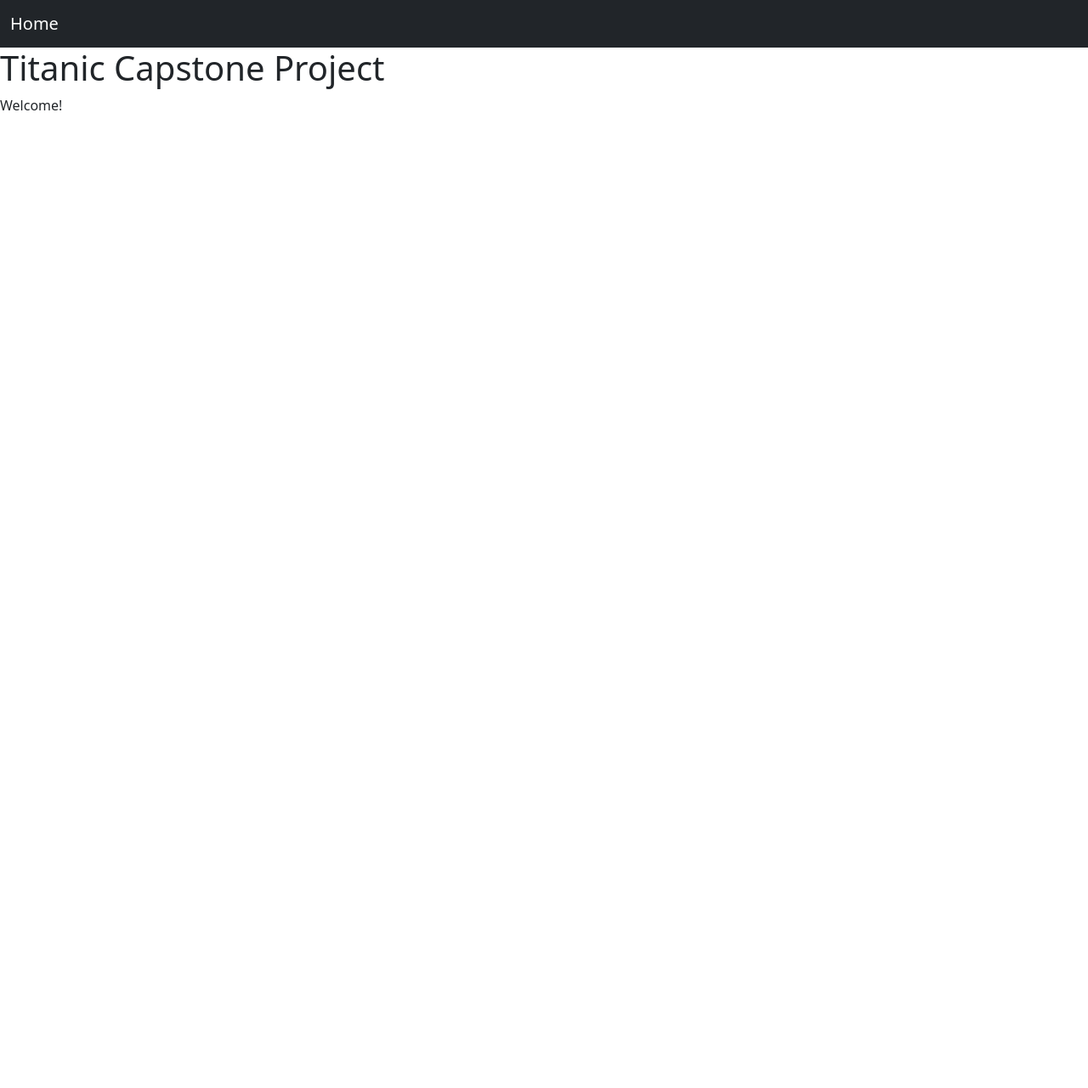
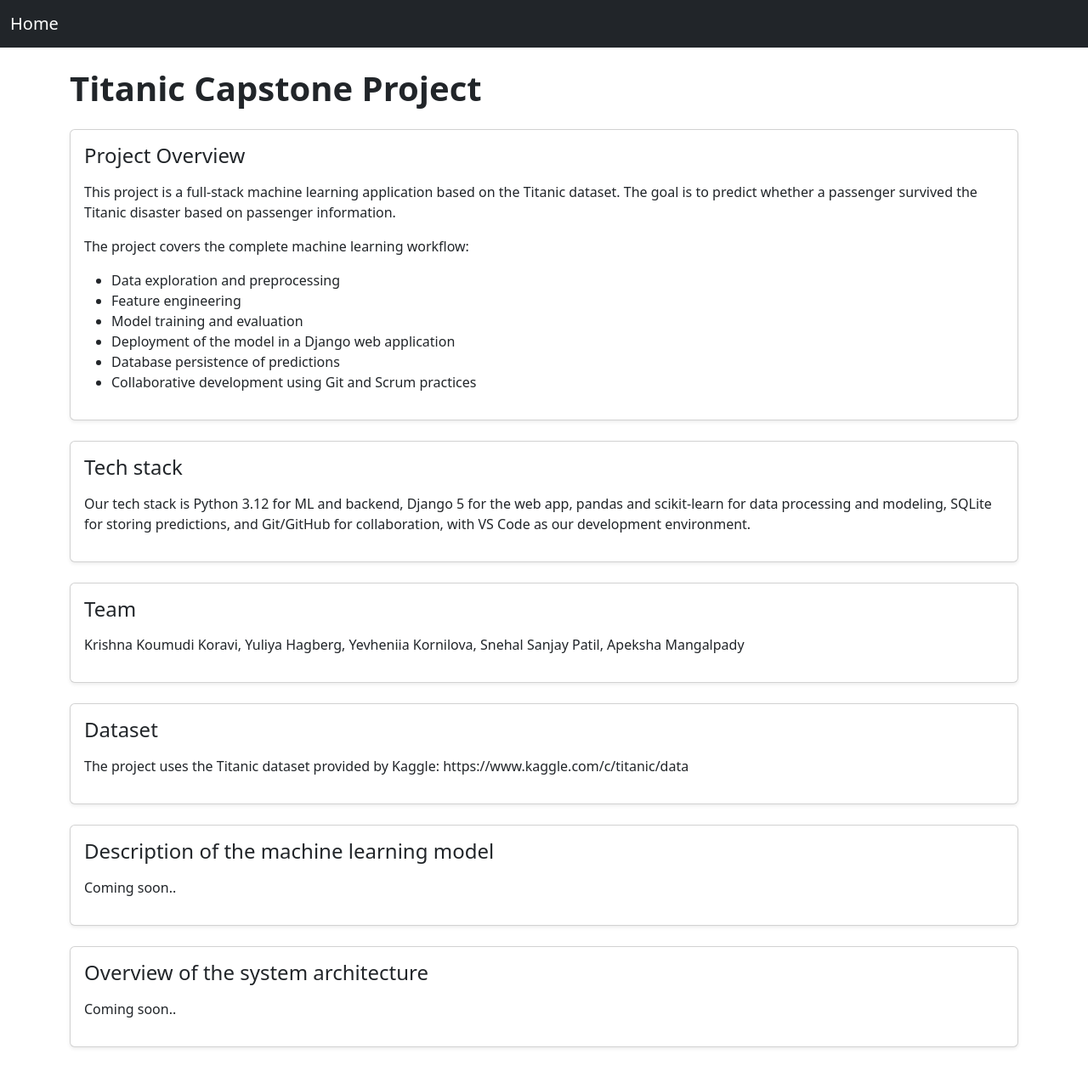
Before and after one commit to krish26/Titanic_Capstone_Project, a Django app: page / in a window 1280 px wide. Shown: the whole page at 85% size. Before the commit the page ends 130 px from the top, so only its background shows below. Run offline with Django 5.2, Linux system fonts and the light colour scheme.

Commit message:
Added content to base and home files

```diff
--- a/templates/base.html
+++ b/templates/base.html
@@ -11,6 +11,18 @@
         <nav class="navbar navbar-expand-lg navbar-dark bg-dark">
             <div class="container-fluid">
                 <a class="navbar-brand" href="{% url 'home' %}">Home</a>
+
+                <ul class="navbar-nav me-auto mb-2 mb-lg-0">
+                    <li class="nav-item">
+                        <!-- <a class="nav-link" href="{% url 'home' %}">Prediction form</a> -->
+                    </li>
+                    <li class="nav-item">
+                        <!-- <a class="nav-link" href="{% url 'home' %}">Results</a> -->
+                    </li>
+                    <li class="nav-item">
+                        <!-- <a class="nav-link" href="{% url 'home' %}">History</a> -->
+                    </li>
+                </ul>
             </div>
         </nav>
         {% block body_block %}
--- a/templates/home.html
+++ b/templates/home.html
@@ -1,6 +1,76 @@
 {% extends "base.html" %}
 
 {% block body_block %}
-<h1>Titanic Capstone Project</h1>
-<p>Welcome!</p>
+
+<div class="container mt-4">
+    <h1 class="fw-bold mb-4">Titanic Capstone Project</h1>
+
+    <div class="card mb-4 shadow-sm">
+        <div class="card-body">
+            <h2 class="h4 mb-3">Project Overview</h2>
+
+            <p>
+                This project is a full-stack machine learning application based on the Titanic dataset.
+                The goal is to predict whether a passenger survived the Titanic disaster based on passenger information.
+            </p>
+
+            <p>The project covers the complete machine learning workflow:</p>
+
+            <ul>
+                <li>Data exploration and preprocessing</li>
+                <li>Feature engineering</li>
+                <li>Model training and evaluation</li>
+                <li>Deployment of the model in a Django web application</li>
+                <li>Database persistence of predictions</li>
+                <li>Collaborative development using Git and Scrum practices</li>
+            </ul>
+        </div>
+    </div>
+
+    <div class="card mb-4 shadow-sm">
+        <div class="card-body">
+            <h2 class="h4 mb-3">Tech stack</h2>
+            <p>
+                Our tech stack is Python 3.12 for ML and backend, Django 5 for the web app,
+                pandas and scikit-learn for data processing and modeling, SQLite for storing predictions,
+                and Git/GitHub for collaboration, with VS Code as our development environment.
+            </p>
+        </div>
+    </div>
+
+    <div class="card mb-4 shadow-sm">
+        <div class="card-body">
+            <h2 class="h4 mb-3">Team</h2>
+            <p>
+                Krishna Koumudi Koravi, Yuliya Hagberg, Yevheniia Kornilova,
+                Snehal Sanjay Patil, Apeksha Mangalpady
+            </p>
+        </div>
+    </div>
+
+    <div class="card mb-4 shadow-sm">
+        <div class="card-body">
+            <h2 class="h4 mb-3">Dataset</h2>
+            <p>
+                The project uses the Titanic dataset provided by Kaggle:
+                https://www.kaggle.com/c/titanic/data
+            </p>
+        </div>
+    </div>
+
+    <div class="card mb-4 shadow-sm">
+        <div class="card-body">
+            <h2 class="h4 mb-3">Description of the machine learning model</h2>
+            <p>Coming soon..</p>
+        </div>
+    </div>
+
+    <div class="card mb-5 shadow-sm">
+        <div class="card-body">
+            <h2 class="h4 mb-3">Overview of the system architecture</h2>
+            <p>Coming soon..</p>
+        </div>
+    </div>
+</div>
+
 {% endblock %}
```
